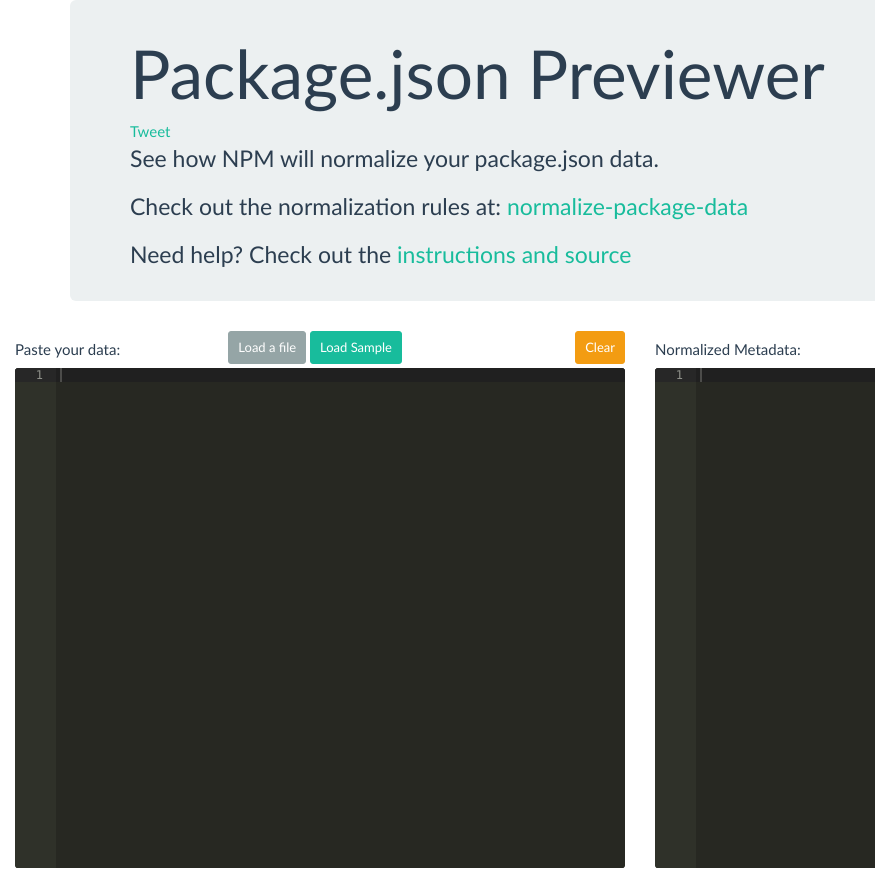
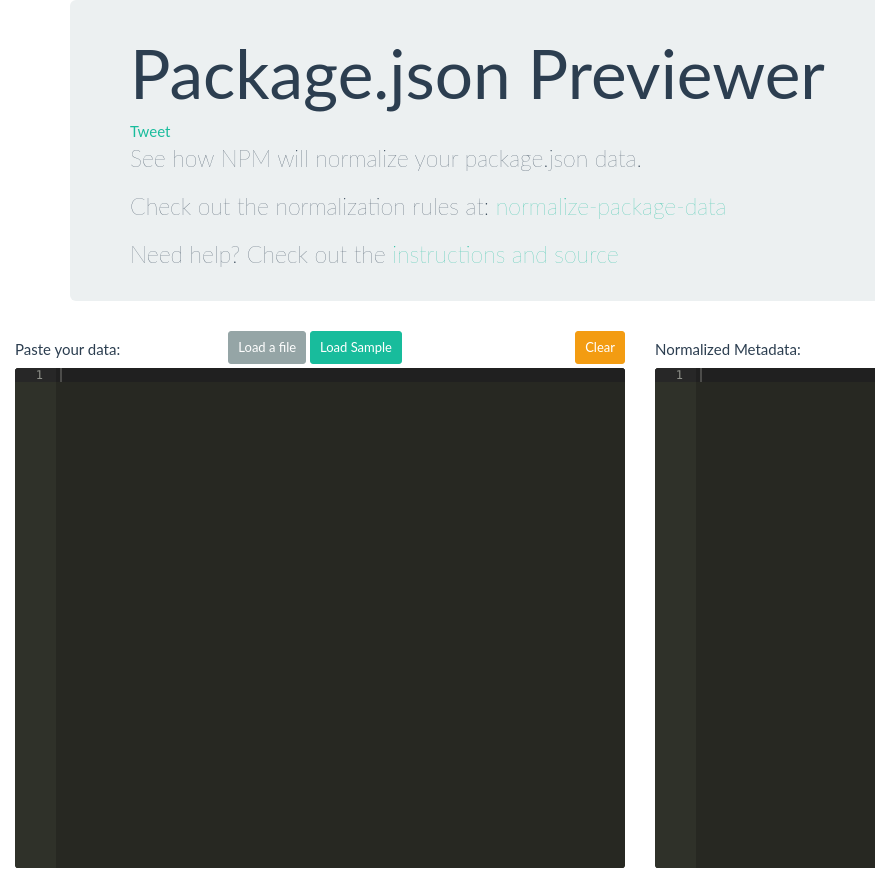
Before and after one commit to pgilad/package-json-previewer, a plain HTML site: page index.html in a window 1280 px wide. Shown: the full height of the page, 0-875 px from the left. Drawn offline with Linux system fonts and the light colour scheme.

Commit message:
Update 2015-05-08T22:28:52.086Z

```diff
--- a/stylesheets/style.css
+++ b/stylesheets/style.css
@@ -73,26 +73,7 @@
   border-radius: .3em;
 }
 
-@font-face {
-  font-family: Lato;
-  font-style: normal;
-  font-weight: 400;
-  src: local('Lato Regular'),local('Lato-Regular'),url(http://fonts.gstatic.com/s/lato/v11/v0SdcGFAl2aezM9Vq_aFTQ.ttf)format('truetype');
-}
-
-@font-face {
-  font-family: Lato;
-  font-style: normal;
-  font-weight: 700;
-  src: local('Lato Bold'),local('Lato-Bold'),url(http://fonts.gstatic.com/s/lato/v11/DvlFBScY1r-FMtZSYIYoYw.ttf)format('truetype');
-}
-
-@font-face {
-  font-family: Lato;
-  font-style: italic;
-  font-weight: 400;
-  src: local('Lato Italic'),local('Lato-Italic'),url(http://fonts.gstatic.com/s/lato/v11/LqowQDslGv4DmUBAfWa2Vw.ttf)format('truetype');
-}
+@import url(//fonts.googleapis.com/css?family=Lato:400,700,400italic);
 
 /*!
  * bootswatch v3.3.2
```
Also changed, not shown: scripts/app.js, 1 other file.
